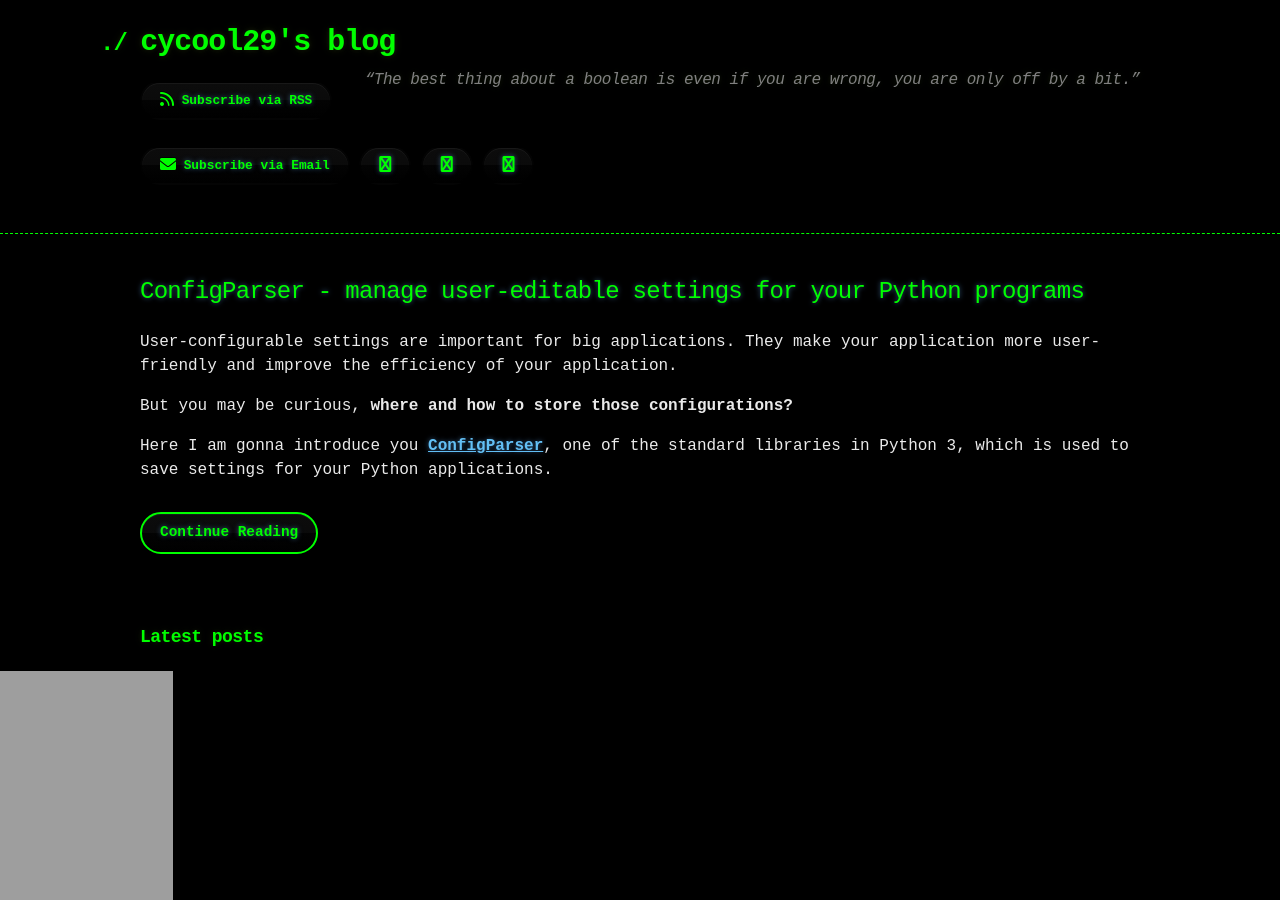
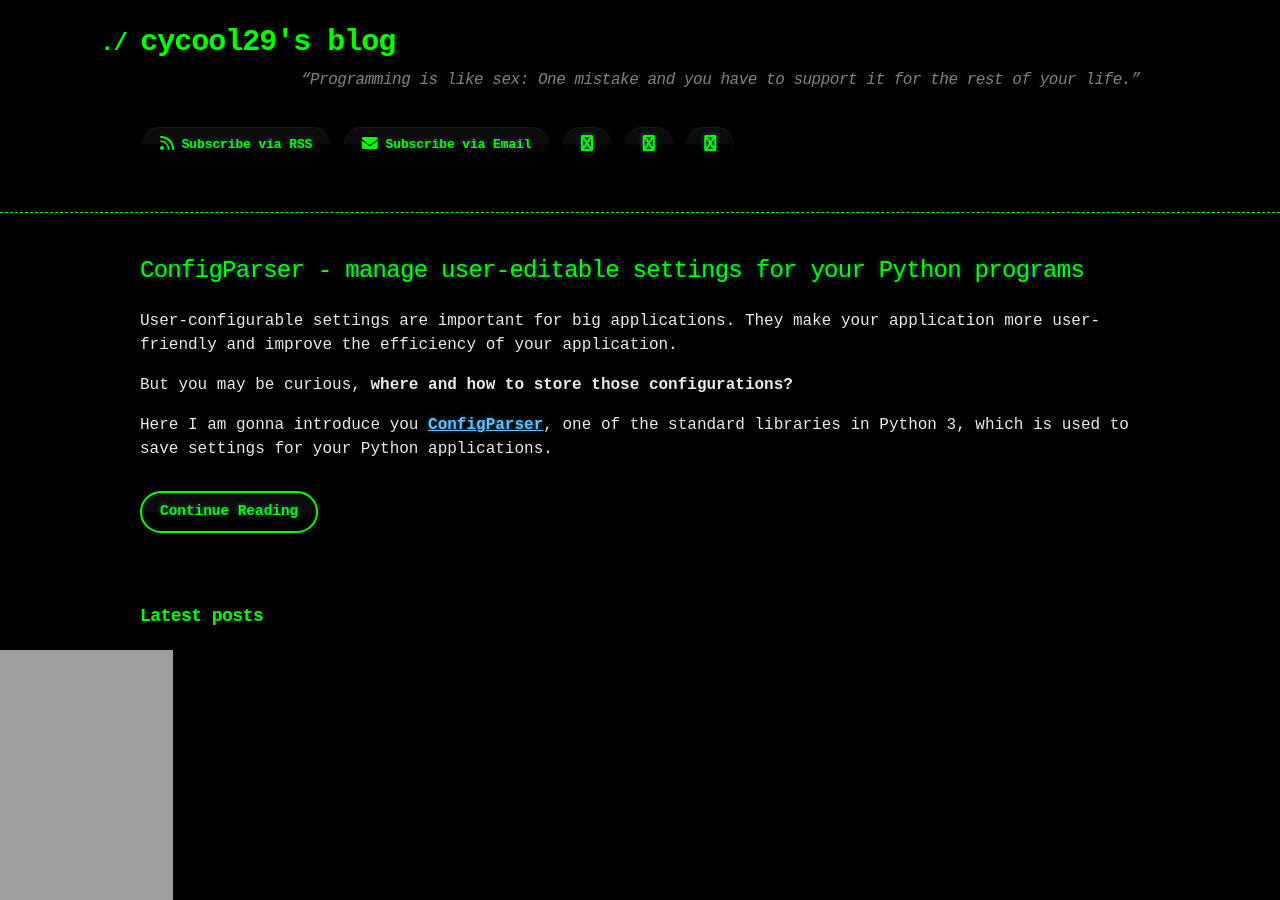
Before and after one commit to cycool29/cycool29.github.io, a Jekyll site: the page built from index.md, in a window 1280 px wide and 900 px high. Built offline with Jekyll 4.4.1, drawn with Linux system fonts in a browser that asks for light colours; a style sheet for code colours, icons or effects is not loaded.

Commit message:
Update quotes

```diff
--- a/_config.yml
+++ b/_config.yml
@@ -1,5 +1,5 @@
 title: cycool29's blog
-description: "“The best thing about a boolean is even if you are wrong, you are only off by a bit.” "
+description: "“Programming is like sex: One mistake and you have to support it for the rest of your life.” "
 bio: A high school student. Intermediate in Python, Git, Bash. Learning JavaScript. He/Him. "
 author: cycool29
 url: https://cycool29.github.io
```
